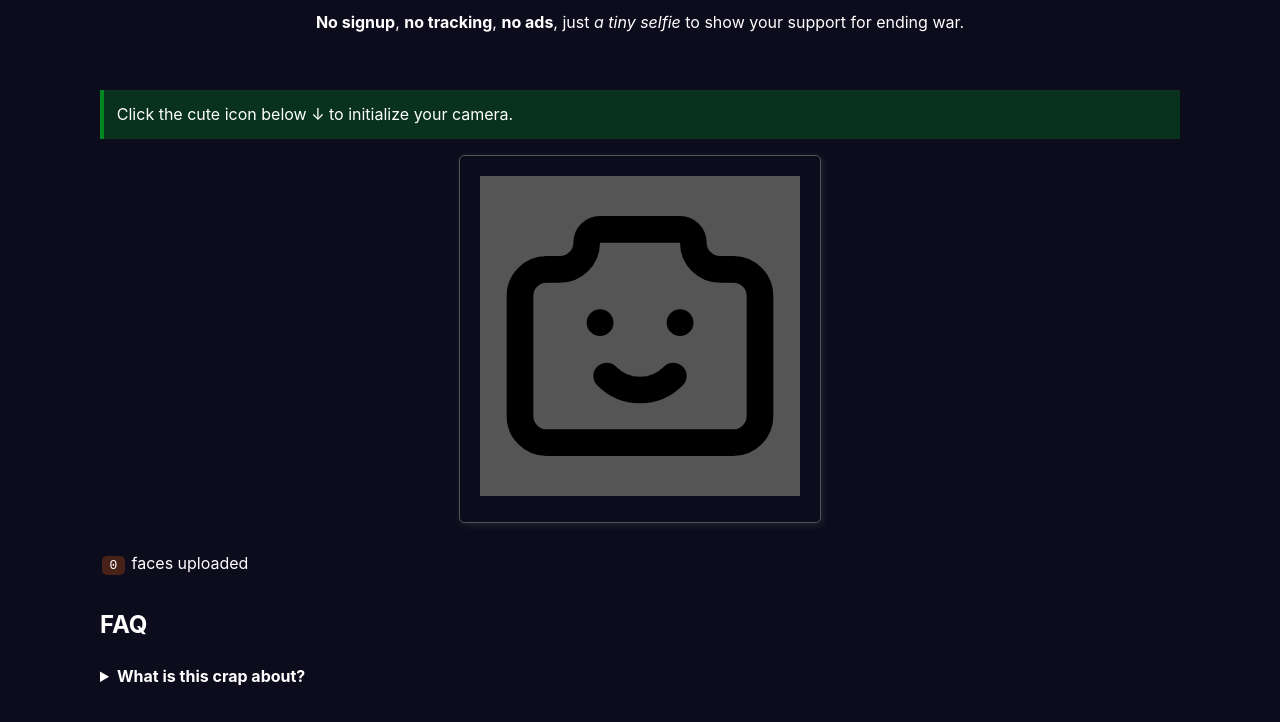
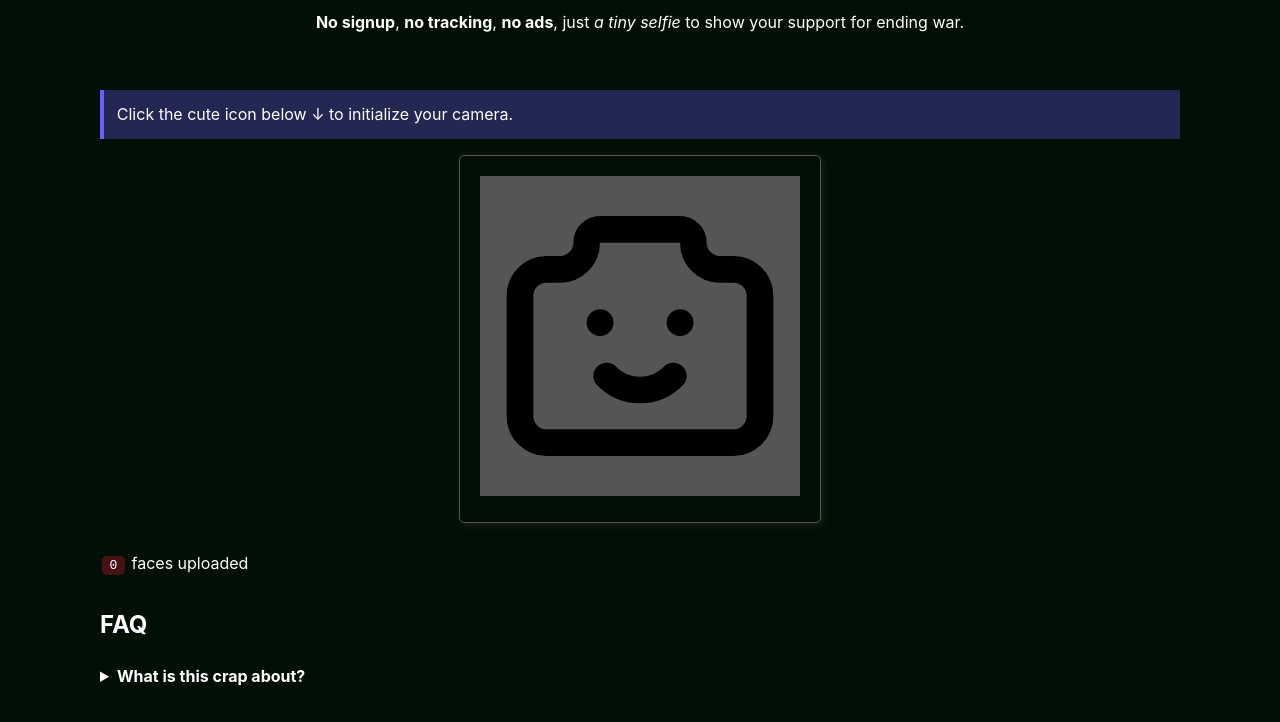
Before and after one commit to midzer/faces4peace, a plain HTML site: page index.html in a window 1280 px wide. Shown: the part 159-881 px from the top of the page. Drawn offline with Linux system fonts and the dark colour scheme; no server answers.

Commit message:
tweak theme

```diff
--- a/app.css
+++ b/app.css
@@ -4,12 +4,12 @@
     --active-brightness: 0.85;
     --border-radius: 5px;
     --box-shadow: 2px 2px 10px;
-    --color-accent: #cf431115;
-    --color-bg: #f7feda;
+    --color-accent: #e21b3515;
+    --color-bg: #f3ffdf;
     --color-bg-secondary: #e9e9e9;
-    --color-link: #cf4311;
-    --color-secondary: #008820;
-    --color-secondary-accent: #0088200b;
+    --color-link: #e21b35;
+    --color-secondary: #6f5eff;
+    --color-secondary-accent: #6f5eff0b;
     --color-shadow: #f4f4f4;
     --color-table: #424242;
     --color-text: #000;
@@ -27,12 +27,12 @@
 
 @media (prefers-color-scheme: dark) {
     :root {
-        --color-accent: #cf53114f;
-        --color-bg: #0c0c1c;
+        --color-accent: #e21b354f;
+        --color-bg: #020f06;
         --color-bg-secondary: #555;
-        --color-link: #cf5311;
-        --color-secondary: #008820;
-        --color-secondary-accent: #0088204f;
+        --color-link: #e21b35;
+        --color-secondary: #6f5eff;
+        --color-secondary-accent: #6f5eff4f;
         --color-shadow: #bbbbbb20;
         --color-table: #dfdfdf;
         --color-text: #fff;
```
